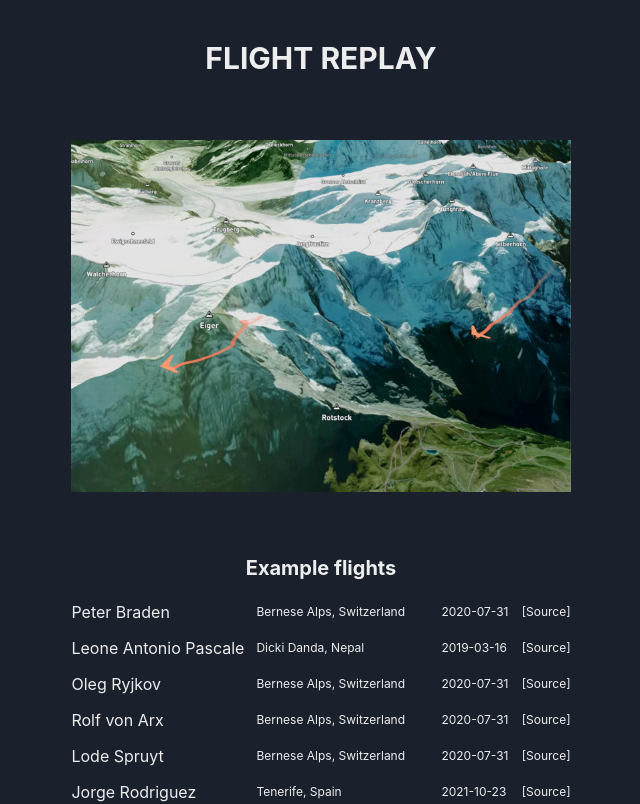
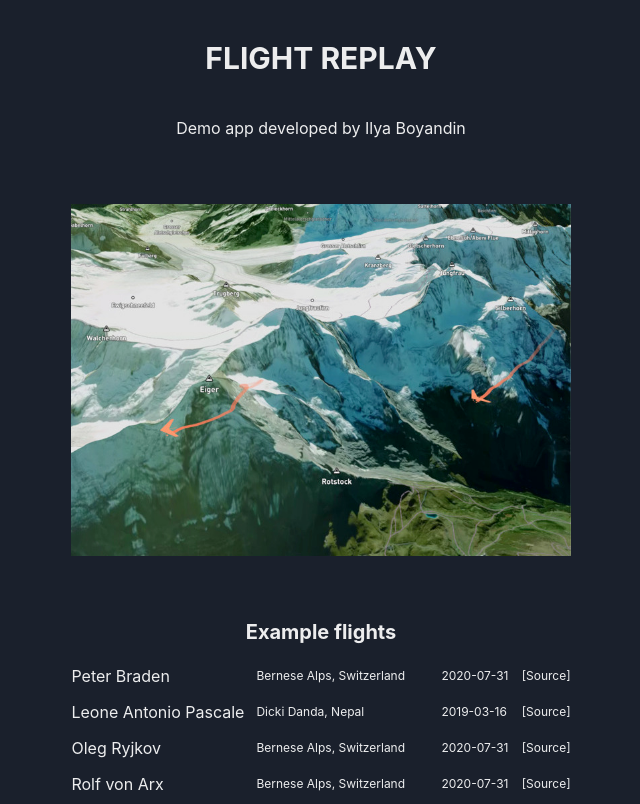
Before and after one commit to ilyabo/flight-replay, a Next.js app: page / in a window 1280 px wide. Shown: the top 804 px of the page, without its empty margins (319-959 px from the left). Built offline with nearby package versions, Linux system fonts and the light colour scheme.

Commit message:
Added "Developed by"

```diff
--- a/pages/index.tsx
+++ b/pages/index.tsx
@@ -20,6 +20,9 @@ const Home: NextPage = () => {
           <Heading size="lg" textTransform="uppercase">
             Flight Replay
           </Heading>
+          <Box>
+            Demo app developed by <Link href="https://ilya.boyandin.me/">Ilya Boyandin</Link>
+          </Box>
           <Box position="relative" maxWidth="100%" h={[200, 300, 400]} w={[300, 400, 500]}>
             <Image
               src={screenshot}
```
